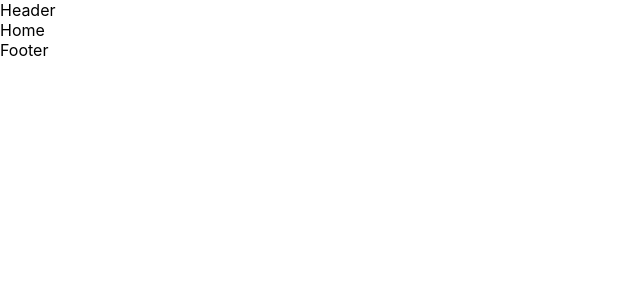
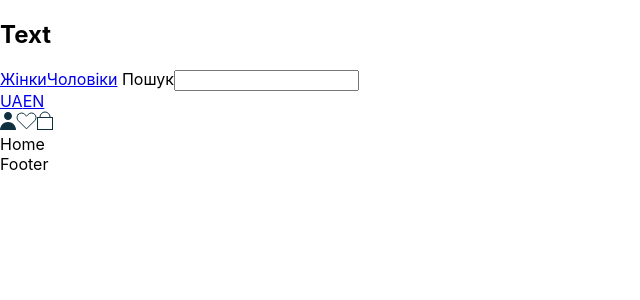
Before and after one commit to OrestShylan/project_1, a React (Create React App) app: page / in a window 1280 px wide. Shown: the top 300 px of the page, without its empty margins (0-640 px from the left). Built offline with nearby package versions, Linux system fonts and the light colour scheme.

Commit message:
add header

```diff
--- a/src/Layout/Header/Header.jsx
+++ b/src/Layout/Header/Header.jsx
@@ -1,7 +1,91 @@
-import React from 'react'
+import React from 'react';
 
 export default function Header() {
   return (
-    <header className='header'>Header</header>
-  )
+    <header className="header">
+      <div className="container">
+        <nav className="header__nav">
+          <h1 className="header__title">Text</h1>
+          <div className="header__menu">
+            <a className="header__menu-link" href="#top">
+              Жінки
+            </a>
+            <a className="header__menu-link" href="#top">
+              Чоловіки
+            </a>
+            <label htmlFor="" className="header__search">
+              <span className="header__search-text"> Пошук</span>
+              <input type="text" className="header__search-field" />
+            </label>
+          </div>
+          <div className="header__right">
+            <div className="header__lang">
+              <a href="#top" className="header__lang-link">
+                UA
+              </a>
+              <a href="#top" className="header__lang-link">
+                EN
+              </a>
+            </div>
+            <div className="header__icons">
+              <a href="#top" className="header__icons-link">
+                <svg
+                  width="16"
+                  height="18"
+                  viewBox="0 0 16 18"
+                  fill="none"
+                  xmlns="http://www.w3.org/2000/svg"
+                >
+                  <path
+                    d="M14.9282 17C14.8452 16.4247 14.6906 15.8607 14.4672 15.3212C14.1154 14.4719 13.5998 13.7003 12.9497 13.0503C12.2997 12.4002 11.5281 11.8846 10.6788 11.5328C9.8295 11.1811 8.91925 11 8 11C7.08075 11 6.17049 11.1811 5.32122 11.5328C4.47194 11.8846 3.70026 12.4002 3.05025 13.0503C2.40024 13.7003 1.88463 14.4719 1.53284 15.3212C1.3094 15.8607 1.15484 16.4247 1.0718 17L14.9282 17ZM15.9373 17C15.8482 16.293 15.6649 15.5996 15.391 14.9385C14.989 13.9679 14.3997 13.086 13.6569 12.3431C12.914 11.6003 12.0321 11.011 11.0615 10.609C10.0909 10.2069 9.05057 10 8 10C6.94942 10 5.90914 10.2069 4.93853 10.609C3.96793 11.011 3.08601 11.6003 2.34315 12.3431C1.60028 13.086 1.011 13.9679 0.608963 14.9385C0.335133 15.5996 0.151816 16.293 0.0627457 17C0.0210429 17.331 0 17.665 0 18L16 18C16 17.665 15.979 17.331 15.9373 17Z"
+                    fill="#0F303F"
+                  />
+                  <path
+                    d="M8 7C9.65685 7 11 5.65685 11 4C11 2.34315 9.65685 1 8 1C6.34315 1 5 2.34315 5 4C5 5.65685 6.34315 7 8 7ZM8 8C10.2091 8 12 6.20914 12 4C12 1.79086 10.2091 0 8 0C5.79086 0 4 1.79086 4 4C4 6.20914 5.79086 8 8 8Z"
+                    fill="#0F303F"
+                  />
+                </svg>
+              </a>
+              <a href="#top" className="header__icons-link">
+                <svg
+                  width="21"
+                  height="18"
+                  viewBox="0 0 21 18"
+                  fill="none"
+                  xmlns="http://www.w3.org/2000/svg"
+                >
+                  <path
+                    d="M2.31802 2.31802C4.07538 0.56066 6.92462 0.56066 8.68198 2.31802L10.5 4.13604L12.318 2.31802C14.0754 0.56066 16.9246 0.56066 18.682 2.31802C20.4393 4.07538 20.4393 6.92462 18.682 8.68198L10.5 16.864L2.31802 8.68198C0.56066 6.92462 0.56066 4.07538 2.31802 2.31802Z"
+                    stroke="#0F303F"
+                    stroke-linecap="round"
+                  />
+                </svg>
+              </a>
+              <a href="#top" className="header__icons-link">
+                <svg
+                  width="16"
+                  height="19"
+                  viewBox="0 0 16 19"
+                  fill="none"
+                  xmlns="http://www.w3.org/2000/svg"
+                >
+                  <rect
+                    x="0.5"
+                    y="6.5"
+                    width="15"
+                    height="12"
+                    stroke="#0F303F"
+                  />
+                  <path
+                    d="M13 6C13 4.67392 12.4732 3.40215 11.5355 2.46447C10.5979 1.52678 9.32608 1 8 1C6.67392 1 5.40215 1.52678 4.46447 2.46447C3.52678 3.40215 3 4.67392 3 6"
+                    stroke="#0F303F"
+                  />
+                </svg>
+              </a>
+            </div>
+          </div>
+        </nav>
+      </div>
+    </header>
+  );
 }
--- a/src/index.css
+++ b/src/index.css
@@ -1,4 +1,3 @@
-@import-normalize; /* bring in normalize.css styles */
 
 body {
   margin: 0;
--- a/src/scss/style.scss
+++ b/src/scss/style.scss
@@ -1,7 +1,23 @@
+@import url('https://fonts.googleapis.com/css2?family=Cormorant+Garamond:wght@400;500;700&display=swap');
+
 *{
     margin: 0;
     padding: 0;
     box-sizing: border-box;
     text-decoration: none;
     list-style-type: none;
+    font-family: 'Cormorant', serif;
 }
+
+.container{
+    max-width: 1374px;
+    margin: 0 auto;
+    padding: 0 20px;
+
+}
+
+.container-small{
+    max-width: 1097px;
+   margin: 0 auto;
+   padding: 0 20px;;
+}
```
